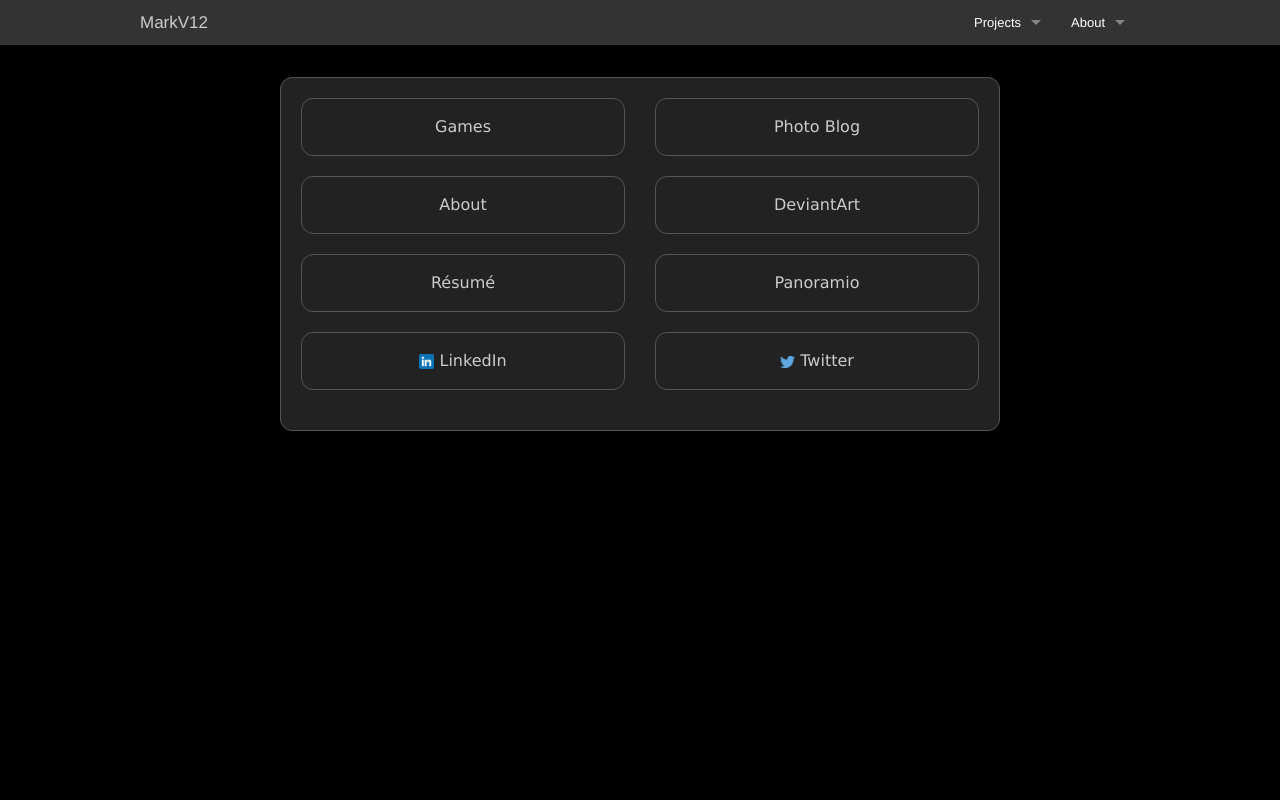
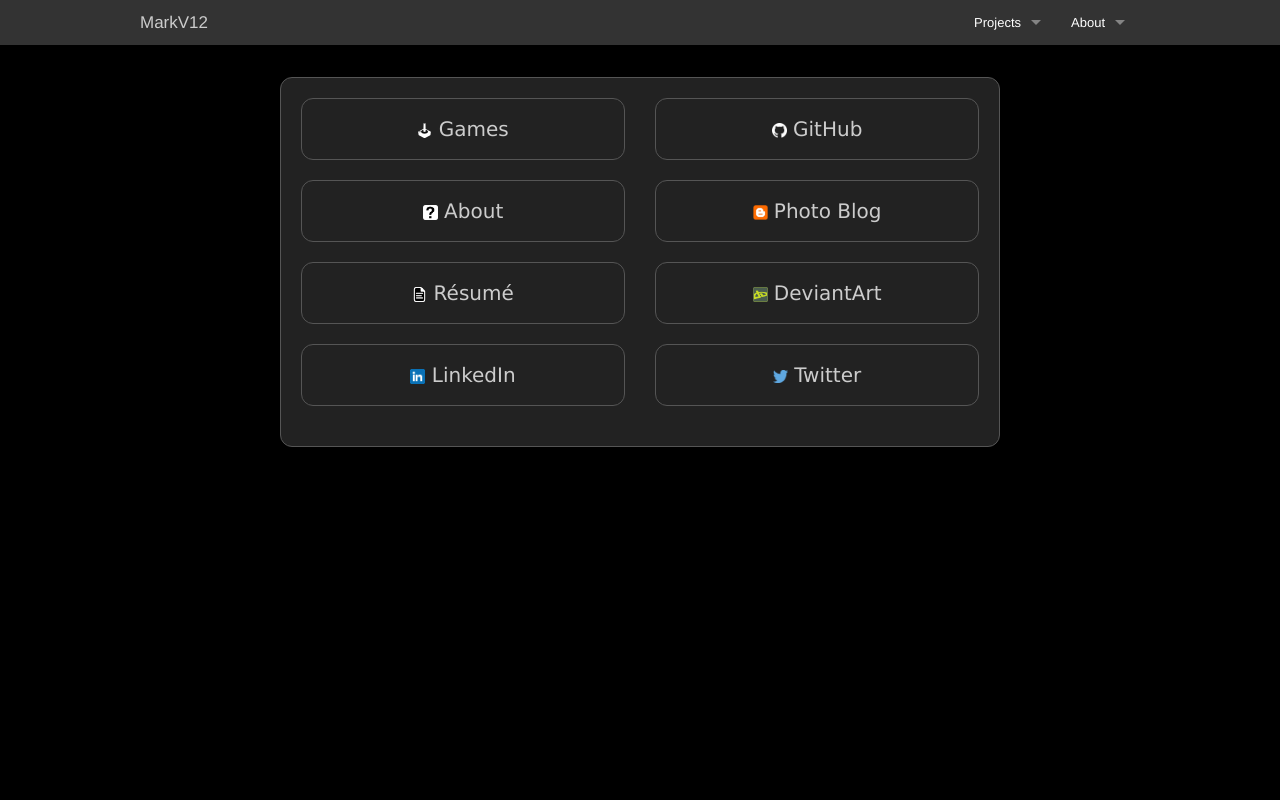
Before and after one commit to markv12/markv12.com, a PHP site: page / in a window 1280 px wide. Run offline with PHP 8.4, Linux system fonts and the light colour scheme.

Commit message:
Added icons to website interface

```diff
--- a/index.html
+++ b/index.html
@@ -49,14 +49,17 @@
 						<div class="large-6 small-12 columns">
 							<a href="http://markv12.com/games/index.html">
 							<div class="panel link-panel">
+								<img src="media/joystick.png" alt="games" width="15"/>
 								Games
 							</div> </a>
 							<a href="http://markv12.com/about/index.html">
 							<div class="panel link-panel">
+								<img src="media/questionMark.png" alt="about" width="15"/>
 								About
 							</div> </a>
 							<a href="http://markv12.com/resume/index.html">
 							<div class="panel link-panel">
+								<img src="media/resumeIcon.png" alt="resume" width="15"/>
 								Résumé
 							</div> </a>
 							<a href="http://www.linkedin.com/pub/scott-steffes/90/259/492">
@@ -65,21 +68,25 @@
 							</div> </a>
 						</div>
 						<div class="large-6 small-12 columns">
+							<a href="https://github.com/markv12">
+							<div class="panel link-panel">
+								<img src="media/github.png" alt="github logo" width="15"/>
+								GitHub
+							</div> </a>
 							<a href="http://shashinkadakara.blogspot.jp/">
 							<div class="panel link-panel">
+								<img src="media/bloggerLogo.png" alt="github logo" width="15"/>
 								Photo Blog
 							</div> </a>
 							<a href="http://markv12.deviantart.com">
 							<div class="panel link-panel">
+								<img src="media/deviantArt.png" alt="Deviant art logo" width="15"/>
 								DeviantArt
-							</div> </a>
-							<a href="http://www.panoramio.com/user/7778626">
-							<div class="panel link-panel">
-								Panoramio
 							</div> </a>
 							<a href="https://twitter.com/V12animation">
 							<div class="panel link-panel">
-								<img src="media/twitterlogoblue.png" alt="twitter logo" width="15"/> Twitter
+								<img src="media/twitterlogoblue.png" alt="twitter logo" width="15"/>
+								Twitter
 							</div> </a>
 						</div>
 					</div>
--- a/stylesheet.css
+++ b/stylesheet.css
@@ -7,6 +7,7 @@ body {
 	background-color: #000000 !important;
 	font-family: verdana;
 	color: #FDFDFF;
+	font-size:20px;
 }
 
 
```
Also changed, not shown: media/bloggerLogo.png (added), media/deviantArt.png (added), media/github.png (added), media/joystick.png (added), media/questionMark.png (added), media/resumeIcon.png (added).
